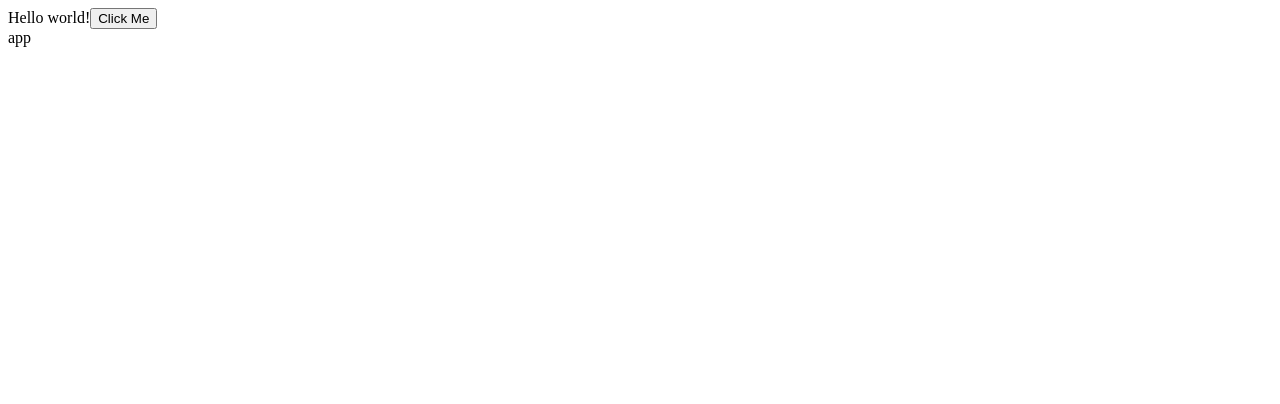
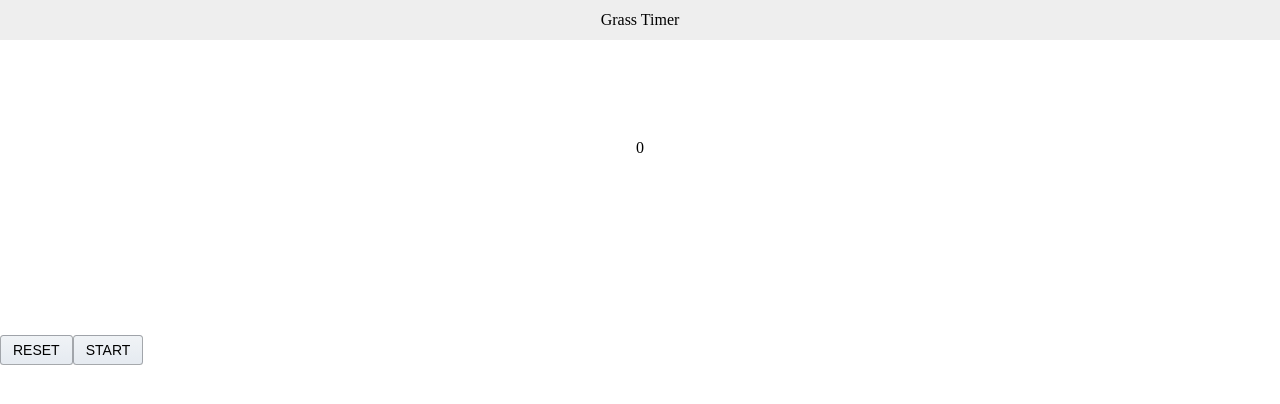
Before and after one commit to osuke/grass-timer, a Preact app: page / in a window 1280 px wide. Built offline with nearby package versions, Linux system fonts and the light colour scheme.

Commit message:
added Timer related components

```diff
--- a/package.json
+++ b/package.json
@@ -16,7 +16,7 @@
   "author": "",
   "license": "MIT",
   "dependencies": {
-    "preact": "^8.4.2",
+    "preact": "^10.0.0-rc.1",
     "reset-css": "^4.0.1"
   },
   "devDependencies": {
--- /dev/null
+++ b/src/app/components/Button/index.tsx
@@ -0,0 +1,19 @@
+import { h } from 'preact';
+import style from './style.css';
+
+export interface Props {
+  children: preact.ComponentChildren;
+  callback: (e: Event) => void;
+}
+
+const defaultProps: Partial<Props> = {
+  children: 'button',
+};
+
+const Button = ({ children, callback }: Props) => (
+  <button className={style.button} onClick={callback}>{children}</button>
+);
+
+Button.defaultProps = defaultProps;
+
+export { Button };
--- /dev/null
+++ b/src/app/components/Button/style.css
@@ -0,0 +1,12 @@
+.button {
+  outline: 0;
+  display: inline-block;
+  text-align: center;
+  padding: 6px 12px;
+  font-size: 14px;
+  border: 1px solid rgba(27,31,35,0.2);
+  border-radius: 0.25em;
+  background-image: linear-gradient(-180deg, #f0f3f6 0%, #e6ebf1 90%);
+  background-position: -0.5em;
+  border-color: rgba(27,31,35,0.35);
+}
--- /dev/null
+++ b/src/app/components/Button/style.css.d.ts
@@ -0,0 +1 @@
+export const button: string;
--- /dev/null
+++ b/src/app/components/Header/index.tsx
@@ -0,0 +1,20 @@
+import { h, render } from 'preact';
+import style from './style.css';
+
+export interface Props {
+  name: string;
+}
+
+const defaultProps: Partial<Props> = {
+  name: 'header',
+};
+
+const Header = ({ name }: Props) => (
+  <div className={style.container}>
+    <h1 class="name">{name}</h1>
+  </div>
+);
+
+Header.defaultProps = defaultProps;
+
+export { Header };
--- /dev/null
+++ b/src/app/components/Header/style.css
@@ -0,0 +1,5 @@
+.container {
+  text-align: center;
+  background: #eee;
+  padding: 12px 0;
+}
--- /dev/null
+++ b/src/app/components/Header/style.css.d.ts
@@ -0,0 +1 @@
+export const container: string;
--- /dev/null
+++ b/src/app/components/PieTimer/index.tsx
@@ -0,0 +1,31 @@
+import { h, render } from 'preact';
+import * as style from './style.css';
+
+interface Props {
+  radius: number;
+  width: number;
+  total: number;
+  elapsed: number;
+}
+
+export const PieTimer = ({ radius, width, total, elapsed }: Props) => {
+  const gap = 2 * Math.PI * radius;
+  const fillNum = gap * elapsed / total;
+
+  return (
+    <div className={style.container}>
+      <div className={style.time}>
+        <span>{elapsed}</span>
+      </div>
+      <svg width={(radius + width) * 2} height={(radius + width) * 2}>
+        <circle
+          r={radius}
+          cx={radius + width}
+          cy={radius + width}
+          stroke-width={width}
+          stroke-dasharray={`${fillNum} ${gap}`}
+        />
+      </svg>
+    </div>
+  );
+};
--- /dev/null
+++ b/src/app/components/PieTimer/style.css
@@ -0,0 +1,22 @@
+.container {
+  position: relative;
+  text-align: center;
+  background: #fff;
+}
+
+.container svg {
+  transform: rotateZ(-90deg);
+}
+
+.container circle {
+  fill: #fff;
+  stroke: #1867c0;
+}
+
+.time {
+  width: 100%;
+  text-align: center;
+  position: absolute;
+  top: 100px;
+  z-index: 2;
+}
--- /dev/null
+++ b/src/app/components/PieTimer/style.css.d.ts
@@ -0,0 +1,2 @@
+export const container: string;
+export const time: string;
--- /dev/null
+++ b/src/app/components/Timer/index.tsx
@@ -0,0 +1,110 @@
+import { h, Fragment } from 'preact';
+import { useReducer } from 'preact/hooks';
+import { Button } from '../Button';
+import { PieTimer } from '../PieTimer';
+
+interface ReducerState {
+  isPlay: boolean;
+  sec: number;
+}
+
+const initialState: ReducerState = {
+  isPlay: false,
+  sec: 0,
+};
+
+interface Action {
+  type: 'START' | 'PAUSE' | 'RESET' | 'INCREMENT';
+}
+
+const reducer = (state: ReducerState, action: Action) => {
+  switch (action.type) {
+    case 'START':
+      // tslint:disable-next-line
+      console.log(action.type);
+      return {
+        ...state,
+        isPlay: true,
+      };
+
+    case 'PAUSE':
+      // tslint:disable-next-line
+      console.log(action.type);
+      return {
+        ...state,
+        isPlay: false,
+      };
+
+    case 'RESET':
+      // tslint:disable-next-line
+      console.log(action.type);
+      return {
+        isPlay: false,
+        sec: 0,
+      };
+
+    case 'INCREMENT':
+      // tslint:disable-next-line
+      console.log(action.type);
+      return {
+        ...state,
+        sec: state.sec + 1,
+      };
+
+    default:
+      return state;
+  }
+};
+
+let timerID: NodeJS.Timeout;
+
+export const Timer = ({}: {}) => {
+  const [state, dispatch] = useReducer<ReducerState, Action>(reducer, initialState);
+
+  const increment = () => {
+    timerID = setInterval(() => {
+      dispatch({ type: 'INCREMENT' });
+    }, 1000);
+  };
+
+  const start = () => {
+    if (state.isPlay) {
+      return;
+    }
+
+    dispatch({ type: 'START' });
+    increment();
+  };
+
+  const stop = () => {
+    // tslint:disable-next-line
+    console.log(timerID);
+    dispatch({ type: 'PAUSE' });
+    clearInterval(timerID);
+  };
+
+  const reset = () => {
+    dispatch({ type: 'RESET' });
+
+    if (timerID) {
+      clearInterval(timerID);
+    }
+  };
+
+  return (
+    <Fragment>
+      <PieTimer
+        radius={130}
+        width={16}
+        total={20}
+        elapsed={state.sec}
+      />
+      <Button callback={reset}>RESET</Button>
+      {state.isPlay ? (
+        <Button callback={stop}>STOP</Button>
+      ) : (
+        <Button callback={start}>START</Button>
+      )}
+    </Fragment>
+  );
+};
--- a/src/app/index.tsx
+++ b/src/app/index.tsx
@@ -1,4 +1,8 @@
 import { h, render } from 'preact';
+import 'reset-css';
+import { Header } from './components/Header';
+import { Timer } from './components/Timer';
+
 const root = document.querySelector('#app');
 
 if ('serviceWorker' in navigator) {
@@ -15,9 +19,9 @@ if ('serviceWorker' in navigator) {
 
 if (root) {
   render((
-  	<div id="foo">
-  		<span>Hello world!</span>
-  		<button onClick={ e => alert("hi!") }>Click Me</button>
-  	</div>
+    <div id="foo">
+      <Header name="Grass Timer" />
+      <Timer />
+    </div>
   ), root);
 }
--- a/src/template/index.html
+++ b/src/template/index.html
@@ -2,9 +2,10 @@
 <html lang="en">
 <head>
   <meta charset="UTF-8">
+  <meta name=viewport content="width=device-width,initial-scale=1">
   <title></title>
 </head>
 <body>
-<div id="app">app</div>
+<div id="app"></div>
 </body>
 </html>
--- a/webpack.config.js
+++ b/webpack.config.js
@@ -38,6 +38,7 @@ module.exports = {
     ]
   },
   devServer: {
+    host: '0.0.0.0',
     contentBase: path.join(__dirname, 'dist'),
     port: 3838
   },
```
Also changed, not shown: 1 other file.
